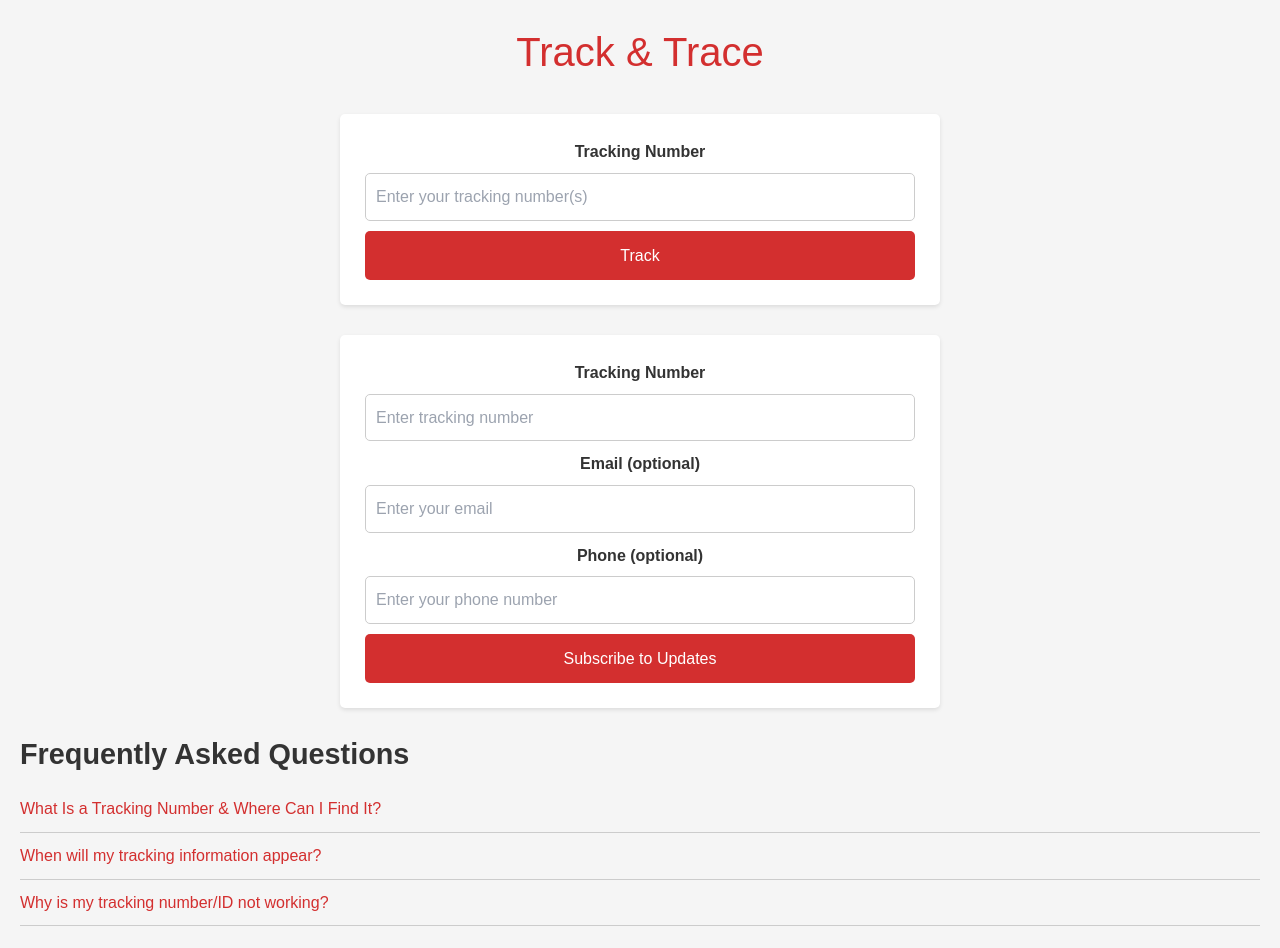
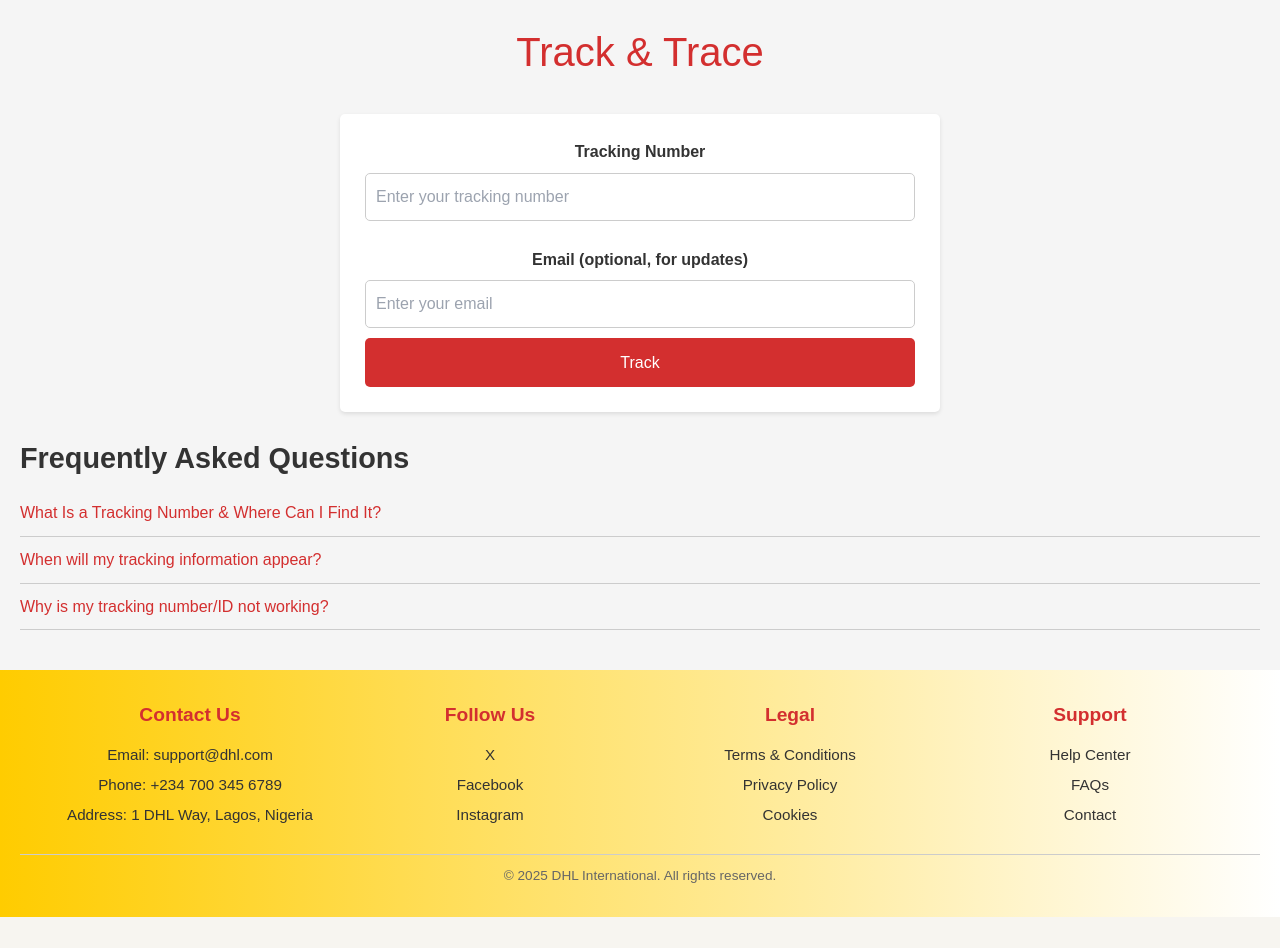
Before and after one commit to steadyBOMBER/Consignments, a Python web app: template templates/index.html in a window 1280 px wide. Shown: the part 78-1026 px from the top of the page. After the commit the page ends 995 px from the top, so only its background shows below. Run offline with Jinja, Linux system fonts and the light colour scheme; the template is opened without the code that fills it, so the values that code supplies are empty; some libraries are stand-ins or nearby versions.

Commit message:
Update index.html

```diff
--- a/templates/index.html
+++ b/templates/index.html
@@ -61,13 +61,13 @@
             font-size: 2em;
             margin: 20px 0;
         }
-        .track-section, .subscribe-section {
+        .track-section {
             display: flex;
             justify-content: center;
             margin: 20px 0;
             padding: 0 10px;
         }
-        .track-box, .subscribe-box {
+        .track-box {
             background: #fff;
             padding: 20px;
             border-radius: 5px;
@@ -76,13 +76,13 @@
             text-align: center;
             box-shadow: 0 2px 4px rgba(0,0,0,0.1);
         }
-        .track-box label, .subscribe-box label {
+        .track-box label {
             display: block;
             color: #333;
             margin-bottom: 8px;
             font-weight: bold;
         }
-        .track-box input, .subscribe-box input {
+        .track-box input {
             width: 100%;
             padding: 10px;
             margin-bottom: 10px;
@@ -91,7 +91,7 @@
             box-sizing: border-box;
             font-size: 16px;
         }
-        .track-box button, .subscribe-box button {
+        .track-box button {
             background-color: #d32f2f;
             color: white;
             padding: 12px 20px;
@@ -102,9 +102,31 @@
             box-sizing: border-box;
             font-size: 16px;
             transition: background-color 0.3s ease;
+            position: relative;
         }
-        .track-box button:hover, .subscribe-box button:hover {
+        .track-box button:hover {
             background-color: #b71c1c;
+        }
+        .track-box button:disabled {
+            background-color: #e57373;
+            cursor: not-allowed;
+        }
+        .spinner {
+            display: none;
+            border: 3px solid #f3f3f3;
+            border-top: 3px solid #d32f2f;
+            border-radius: 50%;
+            width: 20px;
+            height: 20px;
+            animation: spin 1s linear infinite;
+            position: absolute;
+            left: 50%;
+            top: 50%;
+            transform: translate(-50%, -50%);
+        }
+        @keyframes spin {
+            0% { transform: translate(-50%, -50%) rotate(0deg); }
+            100% { transform: translate(-50%, -50%) rotate(360deg); }
         }
         .faq-section {
             margin: 20px 10px;
@@ -376,10 +408,10 @@
         }
 
         @media (min-width: 1025px) {
-            .track-section, .subscribe-section {
+            .track-section {
                 margin: 30px 0;
             }
-            .track-box, .subscribe-box {
+            .track-box {
                 max-width: 600px;
                 padding: 25px;
             }
@@ -418,14 +450,14 @@
         }
 
         /* Touch-friendly adjustments */
-        .menu, .track-box button, .subscribe-box button, .admin-dot {
+        .menu, .track-box button, .admin-dot {
             -webkit-tap-highlight-color: transparent;
         }
     </style>
 </head>
 <body>
     <div class="header">
-        <img src="dhl-logo.png" alt="DHL Logo">
+        <img src="/static/dhl-logo.png" alt="DHL Logo">
         <div class="menu" aria-label="Toggle navigation menu">≡</div>
         <div class="menu-content">
             <a href="#">Home</a>
@@ -436,25 +468,13 @@
     <div class="title">Track & Trace</div>
     <div class="track-section">
         <div class="track-box">
-            <form id="trackForm" action="/track/" method="GET">
+            <form id="trackForm" onsubmit="handleSubmit(event)">
                 <label for="trackingInput">Tracking Number</label>
-                <input type="text" id="trackingInput" name="tracking" placeholder="Enter your tracking number(s)" pattern="\d{10,12}" title="Enter a 10-12 digit tracking number" required maxlength="50">
-                <button type="submit">Track</button>
-                <div id="trackingResult" class="tracking-result"></div>
-            </form>
-        </div>
-    </div>
-    <div class="subscribe-section">
-        <div class="subscribe-box">
-            <form id="subscribeForm">
-                <label for="subscribeTracking">Tracking Number</label>
-                <input type="text" id="subscribeTracking" placeholder="Enter tracking number" pattern="\d{10,12}" title="Enter a 10-12 digit tracking number" required maxlength="50">
-                <label for="subscribeEmail">Email (optional)</label>
+                <input type="text" id="trackingInput" name="tracking" placeholder="Enter your tracking number" pattern="\d{10,12}" title="Enter a 10-12 digit tracking number" required maxlength="50">
+                <label for="subscribeEmail" class="mt-4">Email (optional, for updates)</label>
                 <input type="email" id="subscribeEmail" placeholder="Enter your email">
-                <label for="subscribePhone">Phone (optional)</label>
-                <input type="tel" id="subscribePhone" placeholder="Enter your phone number">
-                <button type="submit">Subscribe to Updates</button>
-                <div id="subscribeResult" class="subscribe-result"></div>
+                <button type="submit">Track <span class="spinner"></span></button>
+                <div id="result" class="tracking-result"></div>
             </form>
         </div>
     </div>
@@ -526,50 +546,76 @@
             faq.style.display = faq.style.display === 'none' ? 'block' : 'none';
         }
 
-        // Subscribe to Updates
-        document.getElementById('subscribeForm').addEventListener('submit', async function(e) {
+        // Handle Form Submission
+        async function handleSubmit(e) {
             e.preventDefault();
-            const tracking = document.getElementById('subscribeTracking').value;
+            const tracking = document.getElementById('trackingInput').value;
             const email = document.getElementById('subscribeEmail').value;
-            const phone = document.getElementById('subscribePhone').value;
-            const subscribeResult = document.getElementById('subscribeResult');
+            const result = document.getElementById('result');
+            const button = document.querySelector('#trackForm button');
+            const spinner = document.querySelector('#trackForm .spinner');
 
+            // Validate tracking number
             if (!tracking) {
-                subscribeResult.textContent = 'Please enter a tracking number.';
-                subscribeResult.style.display = 'block';
+                result.textContent = 'Please enter a tracking number.';
+                result.style.display = 'block';
                 return;
             }
             if (!/^\d{10,12}$/.test(tracking)) {
-                subscribeResult.textContent = 'Please enter a valid 10-12 digit tracking number.';
-                subscribeResult.style.display = 'block';
-                return;
-            }
-            if (!email && !phone) {
-                subscribeResult.textContent = 'Please provide an email or phone number.';
-                subscribeResult.style.display = 'block';
+                result.textContent = 'Please enter a valid 10-12 digit tracking number.';
+                result.style.display = 'block';
                 return;
             }
 
-            const data = { email: email || '', phone: phone || '' };
+            // Validate email if provided
+            if (email) {
+                const emailRegex = /^[^\s@]+@[^\s@]+\.[^\s@]+$/;
+                if (!emailRegex.test(email)) {
+                    result.textContent = 'Please enter a valid email address.';
+                    result.style.display = 'block';
+                    return;
+                }
+            }
+
+            // Show spinner and disable button if email is provided
+            if (email) {
+                button.disabled = true;
+                button.textContent = 'Processing...';
+                spinner.style.display = 'inline-block';
+            }
+
+            // Subscribe if email is provided
+            if (email) {
                 try {
                     const response = await fetch(`/shipments/${tracking}/subscribe`, {
                         method: 'POST',
                         headers: { 'Content-Type': 'application/json' },
-                    body: JSON.stringify(data)
+                        body: JSON.stringify({ email })
                     });
-                const result = await response.json();
+                    const data = await response.json();
                     if (!response.ok) {
-                    subscribeResult.textContent = result.error || 'Subscription failed.';
-                    subscribeResult.style.display = 'block';
-                    return;
+                        result.textContent = data.error || 'Subscription failed.';
+                        result.style.display = 'block';
+                    } else {
+                        result.textContent = 'Subscribed successfully! You will receive updates.';
+                        result.style.display = 'block';
                     }
-                subscribeResult.textContent = 'Subscribed successfully! You will receive updates.';
-                subscribeResult.style.display = 'block';
                 } catch (error) {
-                subscribeResult.textContent = 'Error subscribing to updates. Please try again later.';
-                subscribeResult.style.display = 'block';
+                    result.textContent = 'Error subscribing to updates. Proceeding to tracking...';
+                    result.style.display = 'block';
+                } finally {
+                    // Hide spinner and re-enable button
+                    button.disabled = false;
+                    button.textContent = 'Track';
+                    spinner.style.display = 'none';
                 }
-        });
+            }
+
+            // Redirect to tracking page
+            setTimeout(() => {
+                window.location.href = `/track/?tracking=${encodeURIComponent(tracking)}`;
+            }, email ? 1000 : 0); // Delay redirect slightly if subscribing to show result
+        }
 
         // Tawk.to Script
         var Tawk_API = Tawk_API || {}, Tawk_LoadStart = new Date();
```
Also changed, not shown: other parts of templates/index.html (+18 -8 lines). Lines whose indentation alone changed are shown as unchanged.
